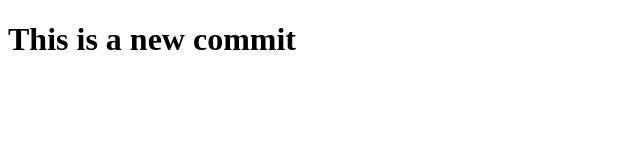
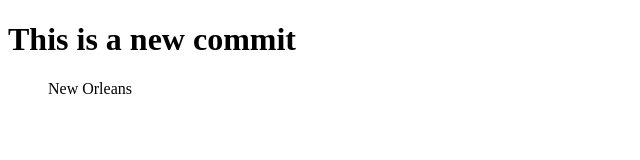
Before and after one commit to Franxbj/skills-release-based-workflow, a plain HTML site: page new-release.html in a window 1280 px wide. Shown: the whole page, without its empty margins (0-640 px from the left). Drawn offline with Linux system fonts and the light colour scheme.

Commit message:
AB#16 Update new-release.html
New Orleans

```diff
--- a/new-release.html
+++ b/new-release.html
@@ -7,5 +7,8 @@
 </head>
 <body>
     <h1>This is a new commit</h1>
+    <ul>
+        New Orleans
+    </ul>
 </body>
 </html>
```
